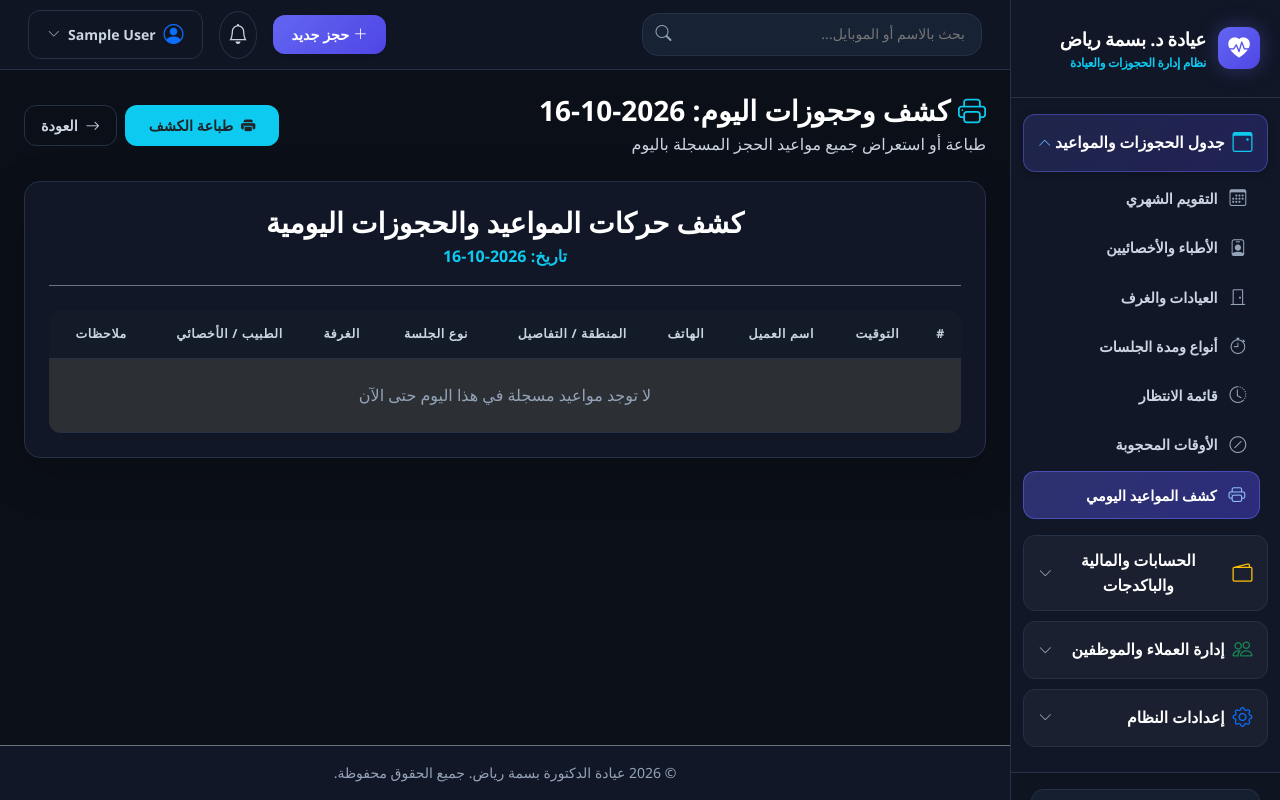
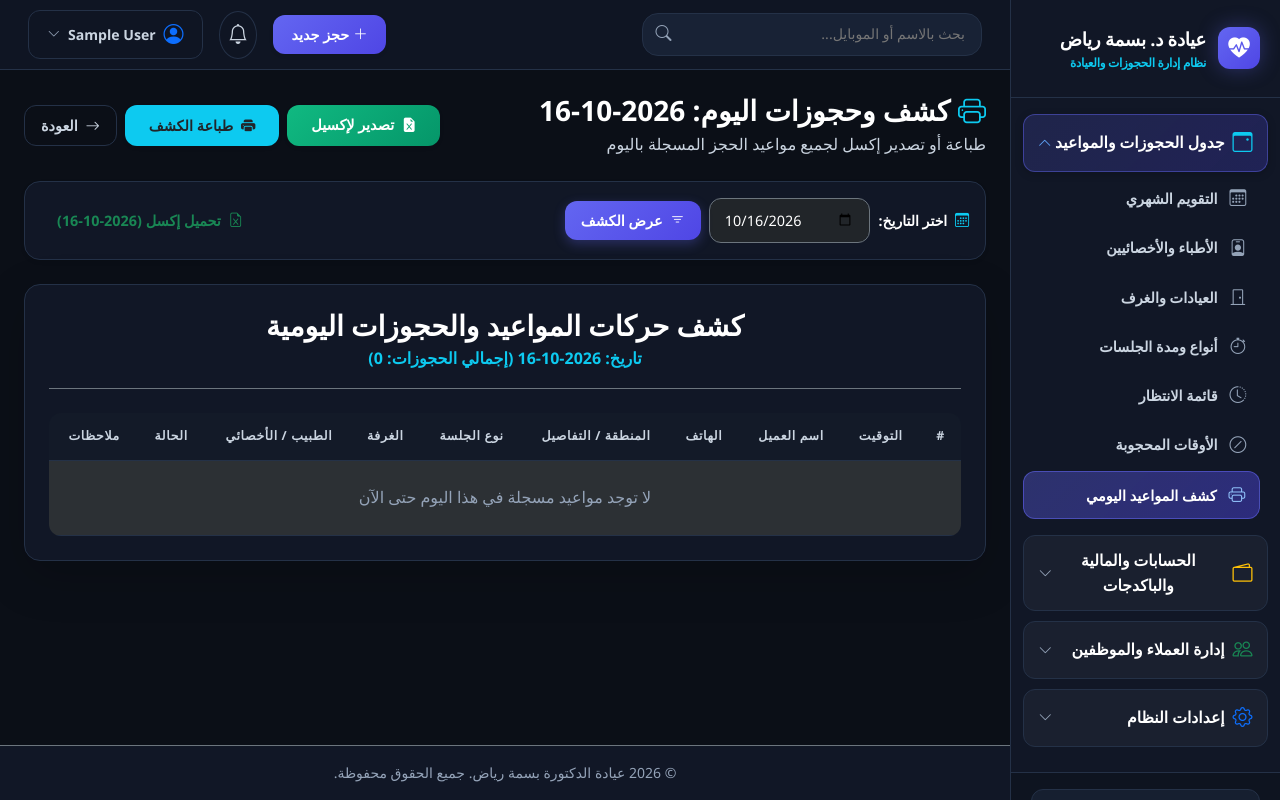
Before and after one commit to ahmed25102004/verde-clinic-app, a Flask app: page /reservations/report_day in a window 1280 px wide. Run offline with Flask 3, Linux system fonts and the light colour scheme; the visitor is signed in with stand-in values (Sample User, id 1); data comes from the database, SQL or seed files in the repository; data that the repository does not hold is empty.

Commit message:
Add export to Excel feature and button on daily reservations report page

```diff
--- a/controllers/reservations_controller.py
+++ b/controllers/reservations_controller.py
@@ -2,7 +2,8 @@ import os
 import json
 import secrets
 from datetime import datetime, date, time, timedelta
-from flask import Blueprint, render_template, request, redirect, url_for, session, flash, jsonify, abort
+from flask import Blueprint, render_template, request, redirect, url_for, session, flash, jsonify, abort, send_file
+from io import BytesIO
 from db import get_conn
 from auth import login_required, manager_required
 
@@ -755,3 +756,144 @@ def report_day():
     conn.close()
 
     return render_template("report_day.html", day_str=day_str, bookings=bookings)
+
+@reservations_bp.route("/reservations/export_day")
+@login_required
+def export_day():
+    import openpyxl
+    from openpyxl.styles import Font, Alignment, PatternFill, Border, Side
+
+    day_str = request.args.get("day", date.today().isoformat())
+    conn = get_conn()
+    cur = conn.cursor()
+
+    cur.execute("""SELECT b.*, st.name AS st_name, dc.name AS doctor_name, r.name AS room_name
+                 FROM calendar_bookings b
+                 JOIN session_types st ON st.id=b.session_type_id
+                 LEFT JOIN rooms r ON r.id=b.room_id
+                 LEFT JOIN doctors dc ON dc.id=b.doctor_id
+                 WHERE b.day=? AND b.status != 'canceled'
+                 ORDER BY b.start_time""", (day_str,))
+    bookings = cur.fetchall()
+    conn.close()
+
+    wb = openpyxl.Workbook()
+    ws = wb.active
+    ws.title = f"مواعيد {day_str}"
+    ws.sheet_view.rightToLeft = True
+
+    # Title Banner
+    title_font = Font(name="Segoe UI", size=15, bold=True, color="1E293B")
+    sub_font = Font(name="Segoe UI", size=11, bold=True, color="475569")
+
+    ws.merge_cells("A1:J1")
+    ws["A1"] = "عيادة الدكتورة بسمة رياض - كشف المواعيد والحجوزات اليومية"
+    ws["A1"].font = title_font
+    ws["A1"].alignment = Alignment(horizontal="center", vertical="center")
+    ws.row_dimensions[1].height = 28
+
+    ws.merge_cells("A2:J2")
+    ws["A2"] = f"التاريخ: {day_str}  |  إجمالي الحجوزات المسجلة: {len(bookings)}"
+    ws["A2"].font = sub_font
+    ws["A2"].alignment = Alignment(horizontal="center", vertical="center")
+    ws.row_dimensions[2].height = 20
+
+    ws.append([]) # Row 3 empty spacer
+    ws.row_dimensions[3].height = 10
+
+    headers = [
+        "م",
+        "التوقيت",
+        "اسم العميل",
+        "رقم الهاتف",
+        "المنطقة / التفاصيل",
+        "نوع الجلسة",
+        "الغرفة / العيادة",
+        "الطبيب / الأخصائي",
+        "الحالة",
+        "ملاحظات"
+    ]
+    ws.append(headers) # Row 4
+    ws.row_dimensions[4].height = 26
+
+    header_font = Font(name="Segoe UI", size=11, bold=True, color="FFFFFF")
+    header_fill = PatternFill(start_color="0D6EFD", end_color="0D6EFD", fill_type="solid")
+    center_align = Alignment(horizontal="center", vertical="center")
+    right_align = Alignment(horizontal="right", vertical="center")
+
+    thin_border = Border(
+        left=Side(style='thin', color='CBD5E1'),
+        right=Side(style='thin', color='CBD5E1'),
+        top=Side(style='thin', color='CBD5E1'),
+        bottom=Side(style='thin', color='CBD5E1')
+    )
+
+    for cell in ws[4]:
+        cell.font = header_font
+        cell.fill = header_fill
+        cell.alignment = center_align
+        cell.border = thin_border
+
+    st_map = {
+        "confirmed": "مؤكد",
+        "canceled": "ملغي",
+        "cancelled": "ملغي",
+        "pending": "قيد الانتظار"
+    }
+
+    alt_fill = PatternFill(start_color="F8FAFC", end_color="F8FAFC", fill_type="solid")
+
+    for idx, b in enumerate(bookings, start=1):
+        status_val = b['status'] or 'pending'
+        status_ar = st_map.get(status_val, status_val)
+        time_slot = f"{b['start_time']} - {b['end_time']}"
+
+        row_data = [
+            idx,
+            time_slot,
+            b['customer_name'] or '',
+            b['phone'] or '',
+            b['area'] or '',
+            b['st_name'] or '',
+            b['room_name'] or '-',
+            b['doctor_name'] or '-',
+            status_ar,
+            b['notes'] or ''
+        ]
+        ws.append(row_data)
+        current_row = ws.max_row
+        ws.row_dimensions[current_row].height = 22
+
+        for col_idx, cell in enumerate(ws[current_row], start=1):
+            cell.border = thin_border
+            if idx % 2 == 0:
+                cell.fill = alt_fill
+            if col_idx in (1, 2, 4, 7, 8, 9):
+                cell.alignment = center_align
+            else:
+                cell.alignment = right_align
+
+    from openpyxl.utils import get_column_letter
+
+    for col_idx, col in enumerate(ws.columns, start=1):
+        col_letter = get_column_letter(col_idx)
+        max_length = 0
+        for cell in col:
+            if cell.row in (1, 2, 3):
+                continue
+            val_str = str(cell.value or '')
+            if len(val_str) > max_length:
+                max_length = len(val_str)
+        ws.column_dimensions[col_letter].width = max(max_length + 4, 12)
+
+    output = BytesIO()
+    wb.save(output)
+    output.seek(0)
+
+    filename = f"كشف_مواعيد_{day_str}.xlsx"
+    return send_file(
+        output,
+        mimetype="application/vnd.openxmlformats-officedocument.spreadsheetml.sheet",
+        as_attachment=True,
+        download_name=filename
+    )
--- a/templates/report_day.html
+++ b/templates/report_day.html
@@ -1,12 +1,15 @@
 {% extends 'layout.html' %}
 {% block content %}
-<div class="d-flex justify-content-between align-items-center mb-4 no-print">
+<div class="d-flex flex-wrap justify-content-between align-items-center mb-4 gap-3 no-print">
   <div>
     <h3 class="fw-bold text-white mb-1"><i class="bi bi-printer text-info me-2"></i>كشف وحجوزات اليوم: {{ day_str }}</h3>
-    <p class="text-secondary fs-6 mb-0">طباعة أو استعراض جميع مواعيد الحجز المسجلة باليوم</p>
+    <p class="text-secondary fs-6 mb-0">طباعة أو تصدير إكسل لجميع مواعيد الحجز المسجلة باليوم</p>
   </div>
   <div class="d-flex gap-2">
-    <button onclick="window.print()" class="btn btn-info text-dark px-4 fw-bold">
+    <a href="{{ url_for('reservations.export_day', day=day_str) }}" class="btn btn-success px-4 fw-bold shadow-sm">
+      <i class="bi bi-file-earmark-excel-fill me-1"></i> تصدير لإكسيل
+    </a>
+    <button onclick="window.print()" class="btn btn-info text-dark px-4 fw-bold shadow-sm">
       <i class="bi bi-printer-fill me-1"></i> طباعة الكشف
     </button>
     <a href="{{ url_for('reservations.day_view', day_str=day_str) }}" class="btn btn-outline-light px-3">
@@ -15,10 +18,34 @@
   </div>
 </div>
 
+<!-- Date Filter Form -->
+<div class="card border-0 shadow-sm rounded-4 p-3 mb-4 no-print" style="background-color: var(--bg-sidebar); border: 1px solid var(--border-color) !important;">
+  <form method="get" action="{{ url_for('reservations.report_day') }}" class="row g-2 align-items-center">
+    <div class="col-auto">
+      <label class="form-label text-white fw-bold mb-0">
+        <i class="bi bi-calendar3 me-1 text-info"></i> اختر التاريخ:
+      </label>
+    </div>
+    <div class="col-auto">
+      <input type="date" name="day" class="form-control bg-dark text-white border-secondary" value="{{ day_str }}" onchange="this.form.submit()" />
+    </div>
+    <div class="col-auto">
+      <button type="submit" class="btn btn-primary px-3 fw-semibold">
+        <i class="bi bi-filter me-1"></i> عرض الكشف
+      </button>
+    </div>
+    <div class="col-auto ms-auto">
+      <a href="{{ url_for('reservations.export_day', day=day_str) }}" class="btn btn-outline-success px-3 fw-bold">
+        <i class="bi bi-file-earmark-excel me-1"></i> تحميل إكسل ({{ day_str }})
+      </a>
+    </div>
+  </form>
+</div>
+
 <div class="card border-0 shadow-lg rounded-4 p-4" style="background-color: var(--bg-sidebar); border: 1px solid var(--border-color) !important;">
   <div class="text-center mb-4 pb-3 border-bottom border-secondary">
     <h3 class="fw-bold text-white mb-1">كشف حركات المواعيد والحجوزات اليومية</h3>
-    <div class="text-info fs-6 fw-bold">تاريخ: {{ day_str }}</div>
+    <div class="text-info fs-6 fw-bold">تاريخ: {{ day_str }} (إجمالي الحجوزات: {{ bookings|length }})</div>
   </div>
 
   <div class="table-responsive">
@@ -33,6 +60,7 @@
           <th>نوع الجلسة</th>
           <th>الغرفة</th>
           <th>الطبيب / الأخصائي</th>
+          <th>الحالة</th>
           <th>ملاحظات</th>
         </tr>
       </thead>
@@ -48,12 +76,21 @@
           <td>{{ b['st_name'] }}</td>
           <td>{{ b['room_name'] or '-' }}</td>
           <td>{{ b['doctor_name'] or '-' }}</td>
+          <td>
+            {% if b['status'] == 'confirmed' %}
+            <span class="badge bg-success">مؤكد</span>
+            {% elif b['status'] == 'canceled' or b['status'] == 'cancelled' %}
+            <span class="badge bg-danger">ملغي</span>
+            {% else %}
+            <span class="badge bg-warning text-dark">قيد الانتظار</span>
+            {% endif %}
+          </td>
           <td>{{ b['notes'] or '-' }}</td>
         </tr>
         {% endfor %}
         {% else %}
         <tr>
-          <td colspan="9" class="text-center py-4 text-muted">لا توجد مواعيد مسجلة في هذا اليوم حتى الآن</td>
+          <td colspan="10" class="text-center py-4 text-muted">لا توجد مواعيد مسجلة في هذا اليوم حتى الآن</td>
         </tr>
         {% endif %}
       </tbody>
```
Also changed, not shown: templates/reservations_day.html (+5 -2 lines).
